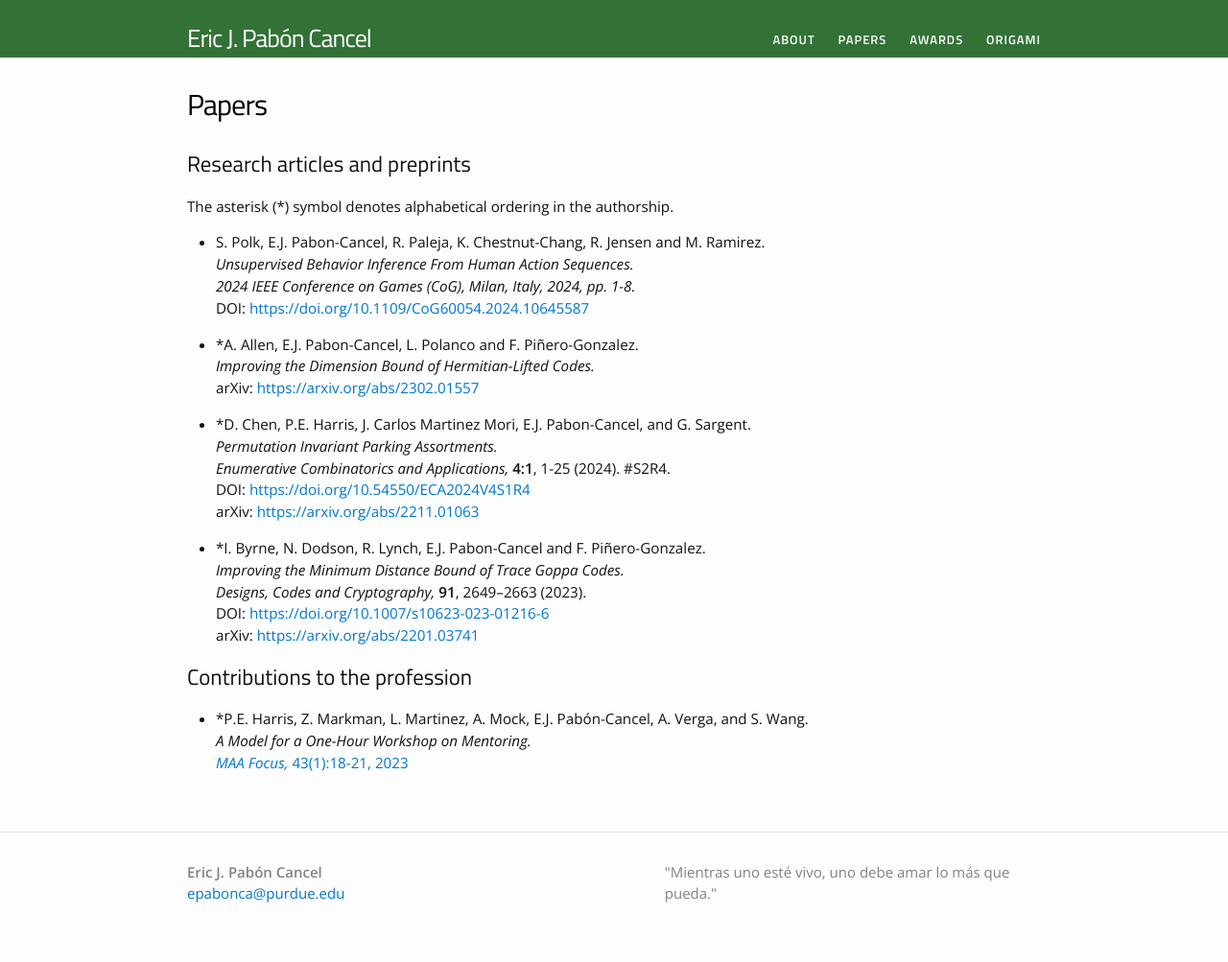
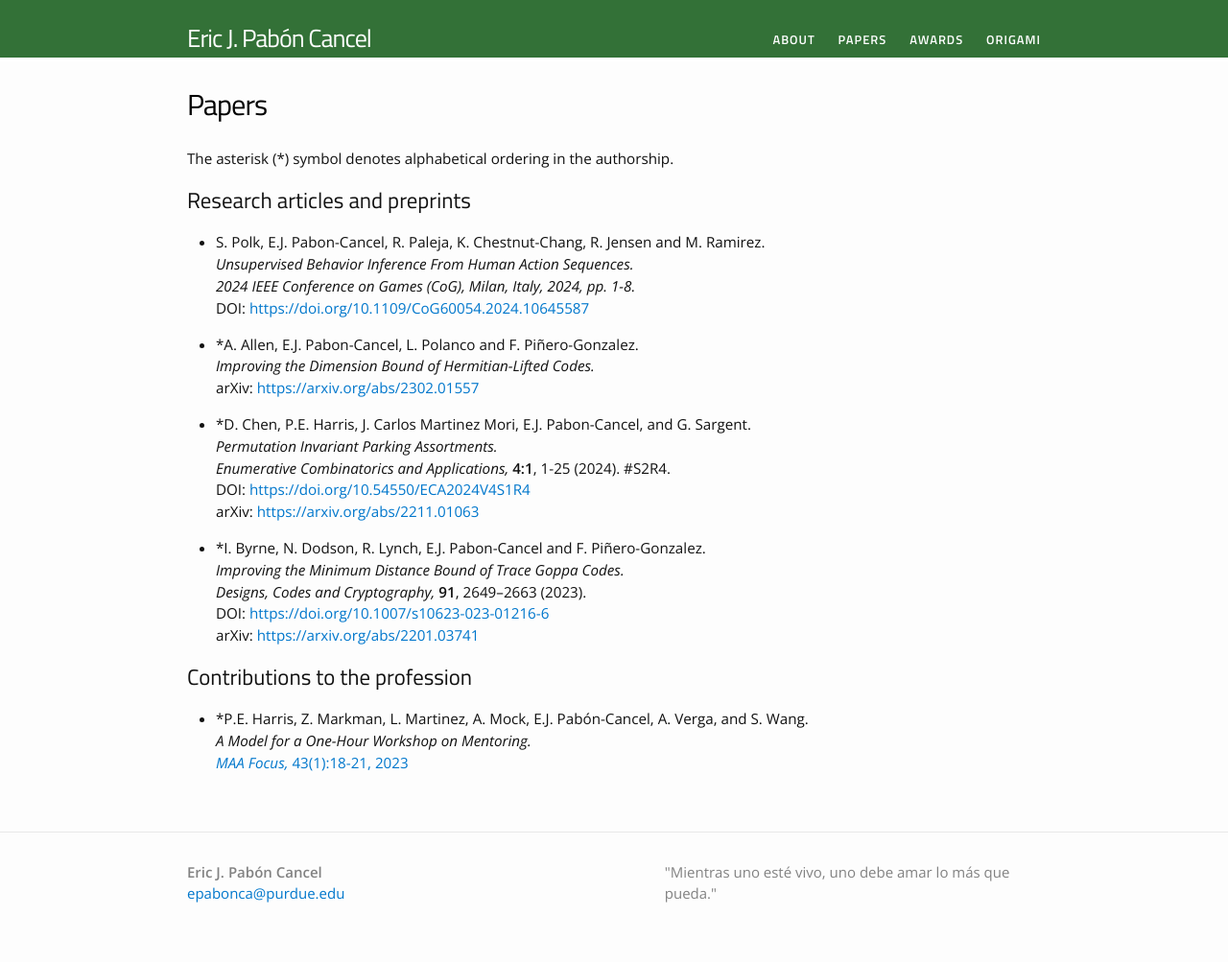
Before and after one commit to ejpaboncancel/ejpabon.github.io, a Jekyll site: the page built from papers.md, in a window 1280 px wide. Shown: the whole page at 96% size. Built offline with Jekyll 4.4.1, drawn with Linux system fonts in a browser that asks for light colours.

```diff
--- a/papers.md
+++ b/papers.md
@@ -3,9 +3,9 @@ layout: page
 title: Papers
 permalink: /papers/
 ---
+The asterisk (\*) symbol denotes alphabetical ordering in the authorship.
+
 ## Research articles and preprints
-
-The asterisk (\*) symbol denotes alphabetical ordering in the authorship.
 
 - S. Polk, E.J. Pabon-Cancel, R. Paleja, K. Chestnut-Chang, R. Jensen and M. Ramirez.
   *Unsupervised Behavior Inference From Human Action Sequences.*
```
